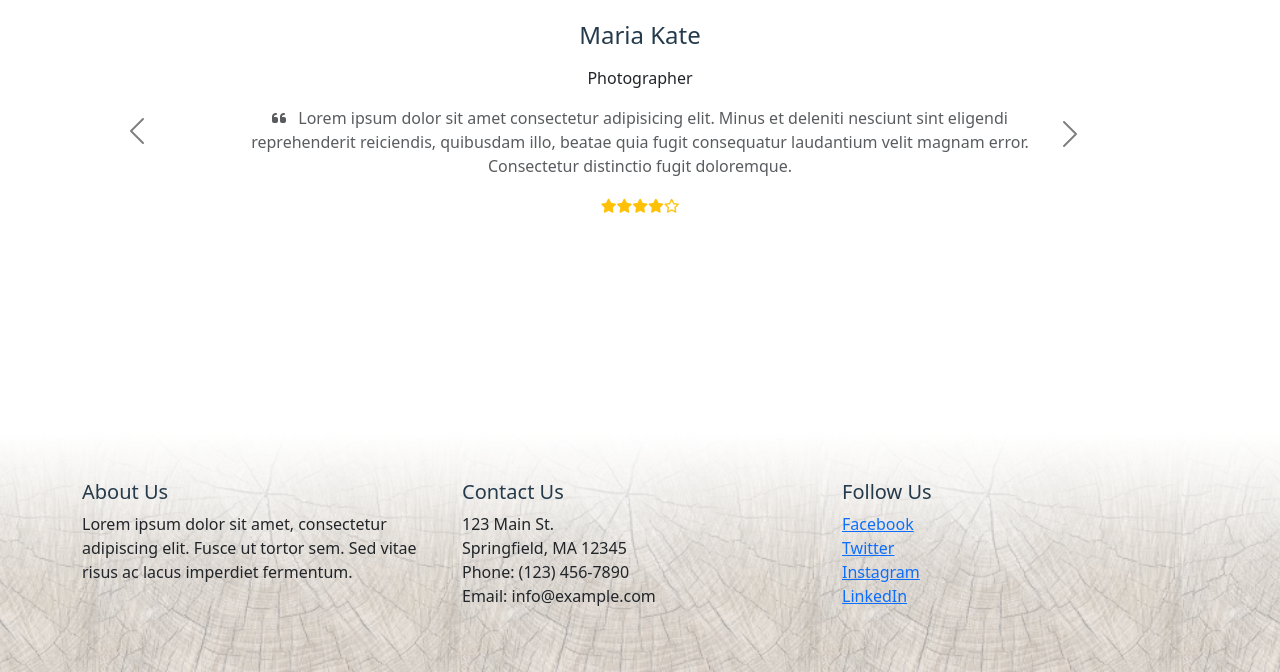
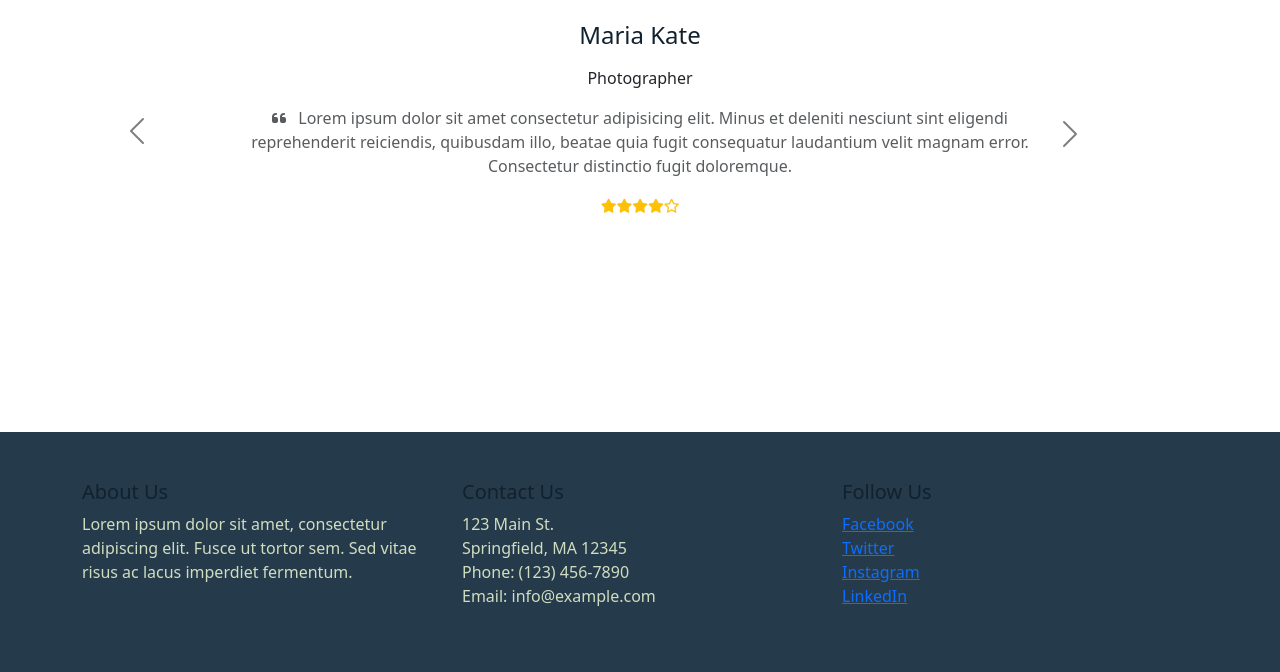
Before and after one commit to JonathanZehner/orr-chiro, a plain HTML site: page index.html in a window 1280 px wide. Shown: the part 1229-1901 px from the top of the page. Drawn offline with nearby package versions, Linux system fonts and the light colour scheme.

Commit message:
Style .btn-primary for hero img

```diff
--- a/style.css
+++ b/style.css
@@ -12,13 +12,20 @@
 .btn-primary {
     background-color: #d1ddbf;
     border: none;
+    box-shadow:
+            0 1px 1px hsl(0deg 0% 0% / 0.075),
+            0 2px 2px hsl(0deg 0% 0% / 0.075),
+            0 4px 4px hsl(0deg 0% 0% / 0.075),
+            0 8px 8px hsl(0deg 0% 0% / 0.075),
+            0 16px 16px hsl(0deg 0% 0% / 0.075);
+    color: #11212d;
 }
 
 h2,
 h3,
 h4,
 h5 {
-    color: #253b4c !important;
+    color: #11212d !important;
 }
 
 /*========= End Color Changes ========*/
@@ -96,10 +103,8 @@ h1 {
 /*==== Footer ====*/
 
 .footer {
-    background-image: url('images/wood-texture.png');
-    background-size: contain;
-    background-position: top;
-    background-repeat: repeat;
+    background-color: #253b4c !important;
+    color: #d1ddbf;
 }
 
 
```
